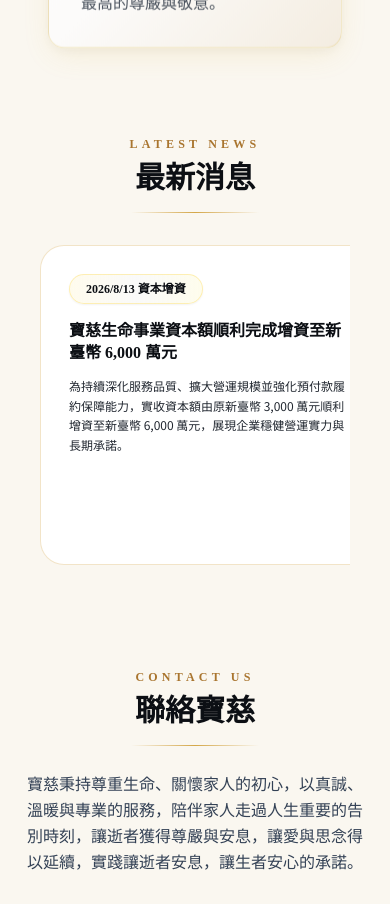
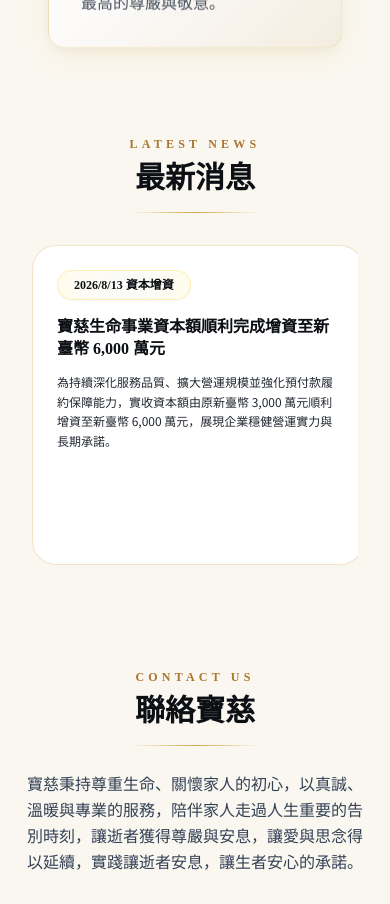
Before and after one commit to m9606286/baoci-life-website, a React (Vite) app: page / in a window 390 px wide. Shown: the part 4400-5304 px from the top of the page. Built offline with nearby package versions, Linux system fonts and the light colour scheme.

Commit message:
Update Announcement.tsx

```diff
--- a/src/components/Announcement.tsx
+++ b/src/components/Announcement.tsx
@@ -41,7 +41,7 @@ export default function Announcement() {
   };
 
   return (
-    <div className="w-full relative group/announcement px-4 sm:px-2">
+    <div className="w-full relative group/announcement px-2 sm:px-6">
       {/* 標題區塊：置中 + 質感線 */}
       <div className="text-center mb-4">
         <p className="font-serif-tc text-gold-600 text-xs sm:text-sm tracking-[0.35em] uppercase font-bold">
@@ -56,7 +56,7 @@ export default function Announcement() {
       {/* 左右切換按鈕：桌機版顯示 */}
       <button
         onClick={() => scroll('left')}
-        className="absolute left-[-5px] sm:left-[-15px] top-[60%] -translate-y-1/2 z-20 p-2 text-slate-400 hover:text-amber-600 transition-all duration-300 opacity-0 group-hover/announcement:opacity-100 hover:scale-125 hidden md:block"
+        className="absolute left-1 sm:left-[-10px] top-[60%] -translate-y-1/2 z-20 p-2 text-slate-400 hover:text-amber-600 transition-all duration-300 opacity-0 group-hover/announcement:opacity-100 hover:scale-125 hidden md:block"
         aria-label="上一則消息"
       >
         <ChevronLeft className="w-8 h-8 md:w-10 md:h-10 drop-shadow-md" />
@@ -64,22 +64,22 @@ export default function Announcement() {
 
       <button
         onClick={() => scroll('right')}
-        className="absolute right-[-5px] sm:right-[-15px] top-[60%] -translate-y-1/2 z-20 p-2 text-slate-400 hover:text-amber-600 transition-all duration-300 opacity-0 group-hover/announcement:opacity-100 hover:scale-125 hidden md:block"
+        className="absolute right-1 sm:right-[-10px] top-[60%] -translate-y-1/2 z-20 p-2 text-slate-400 hover:text-amber-600 transition-all duration-300 opacity-0 group-hover/announcement:opacity-100 hover:scale-125 hidden md:block"
         aria-label="下一則消息"
       >
         <ChevronRight className="w-8 h-8 md:w-10 md:h-10 drop-shadow-md" />
       </button>
 
-      {/* 橫向滑動卡片容器 */}
+      {/* 橫向滑動卡片容器：增加左右 padding 確保邊框與內容完整顯示 */}
       <div
         ref={scrollContainerRef}
-        className="flex gap-4 sm:gap-6 overflow-x-auto scrollbar-none snap-x snap-mandatory py-4 px-3 sm:px-2"
+        className="flex gap-4 sm:gap-6 overflow-x-auto scrollbar-none snap-x snap-mandatory py-4 px-4 sm:px-4"
         style={{ scrollbarWidth: 'none', msOverflowStyle: 'none' }}
       >
         {announcements.map((item) => (
           <article
             key={item.id}
-            className="snap-center shrink-0 w-[88vw] sm:w-[450px] md:w-[500px] min-h-[320px] sm:min-h-[350px] group relative bg-white rounded-3xl p-7 sm:p-9 border border-gold-400/30 transition-all duration-300 flex flex-col justify-between overflow-hidden cursor-pointer mx-auto"
+            className="snap-center shrink-0 w-[85vw] sm:w-[450px] md:w-[500px] min-h-[320px] sm:min-h-[350px] group relative bg-white rounded-3xl p-6 sm:p-9 border border-gold-400/30 transition-all duration-300 flex flex-col justify-between overflow-hidden cursor-pointer mx-auto"
           >
             <div>
               {/* 日期標籤 */}
```
